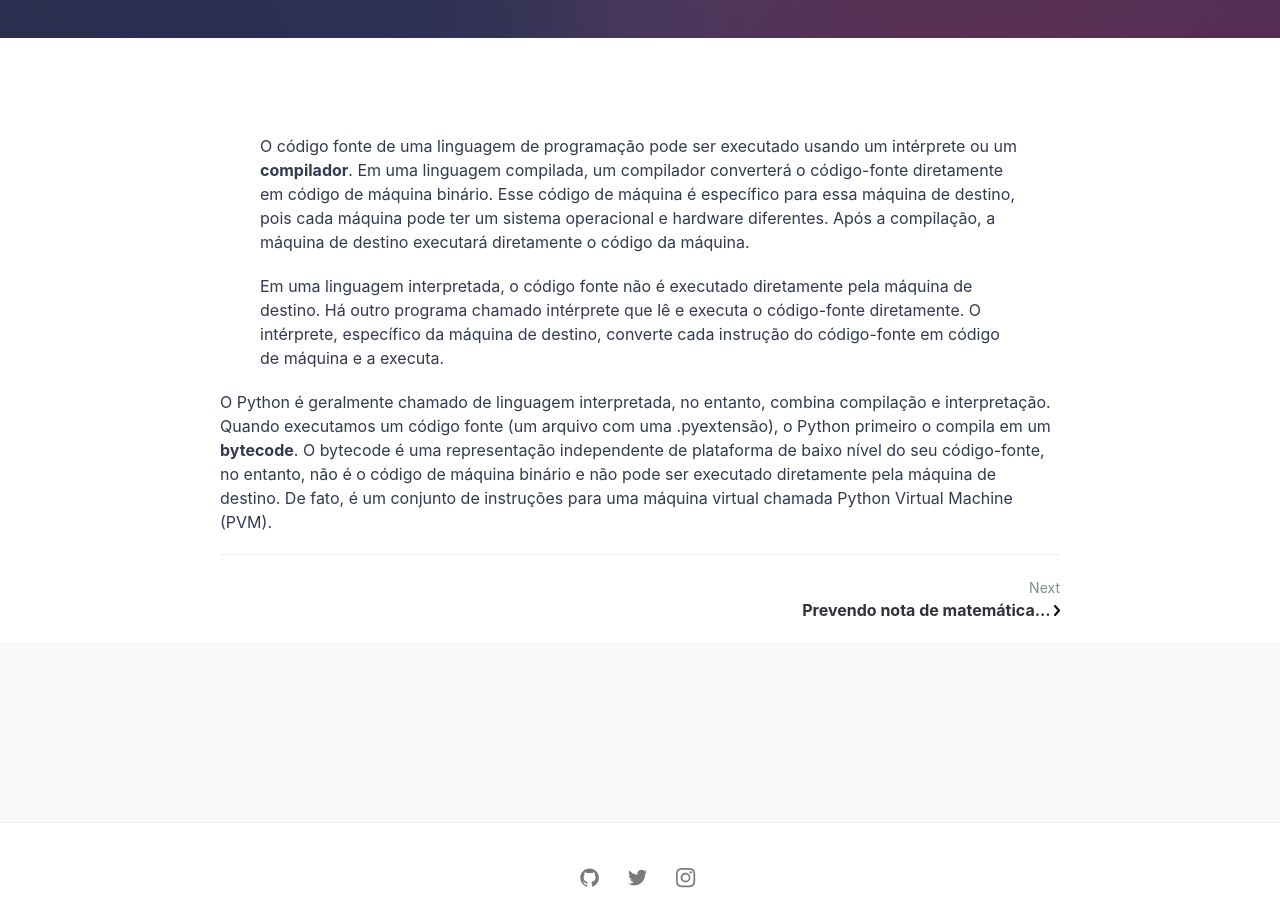
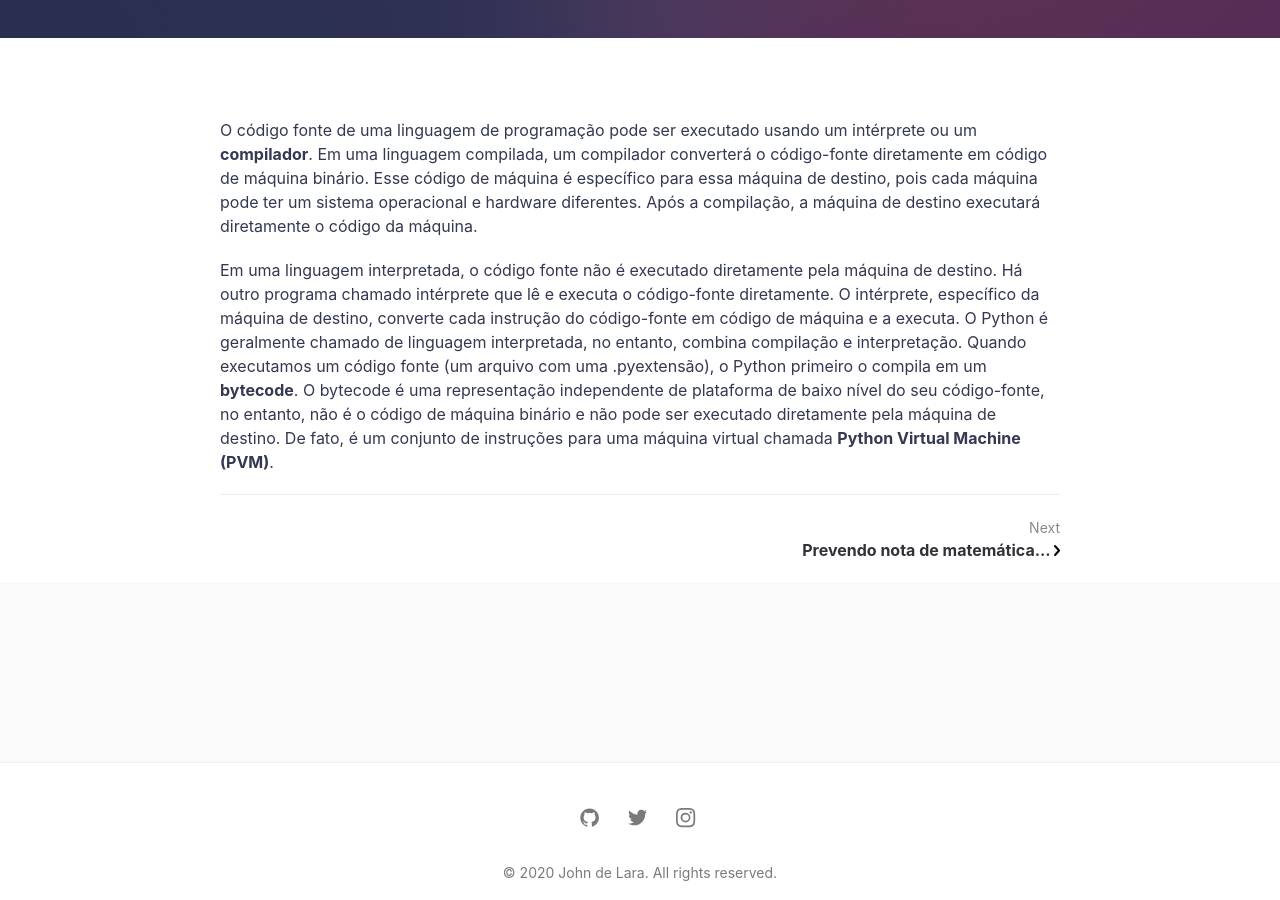
Before and after one commit to johndelara1/portfolioweb, a Jekyll site: the page built from _posts/2020-04-05-Como funciona o python?.md, in a window 1280 px wide and 900 px high, scrolled down 538 px. Built offline with Jekyll 4.4.1, drawn with Linux system fonts in a browser that asks for light colours; comment, search, counter and statistics services are not loaded.

Commit message:
artigo como funciona Python

```diff
--- a/_posts/2020-04-05-Como funciona o python?.md
+++ b/_posts/2020-04-05-Como funciona o python?.md
@@ -5,20 +5,18 @@
 categories: [Regras de Assiciação, Data Analysis, Rstudio]
 ---
 
-> O código fonte de uma linguagem de programação pode ser executado
-> usando um intérprete ou um **compilador**. Em uma linguagem compilada,
-> um compilador converterá o código-fonte diretamente em código de
-> máquina binário. Esse código de máquina é específico para essa
-> máquina de destino, pois cada máquina pode ter um sistema operacional
-> e hardware diferentes. Após a compilação, a máquina de destino executará
-> diretamente o código da máquina.
->
-> Em uma linguagem interpretada, o código fonte não é executado diretamente
-> pela máquina de destino. Há outro programa chamado intérprete que lê e executa
-> o código-fonte diretamente. O intérprete, específico da máquina de destino,
-> converte cada instrução do código-fonte em código de máquina e a executa.
->
+O código fonte de uma linguagem de programação pode ser executado
+usando um intérprete ou um **compilador**. Em uma linguagem compilada,
+um compilador converterá o código-fonte diretamente em código de
+máquina binário. Esse código de máquina é específico para essa
+máquina de destino, pois cada máquina pode ter um sistema operacional
+e hardware diferentes. Após a compilação, a máquina de destino executará
+diretamente o código da máquina.
 
+Em uma linguagem interpretada, o código fonte não é executado diretamente
+pela máquina de destino. Há outro programa chamado intérprete que lê e executa
+o código-fonte diretamente. O intérprete, específico da máquina de destino,
+converte cada instrução do código-fonte em código de máquina e a executa.
 O Python é geralmente chamado de linguagem interpretada, no entanto,
 combina compilação e interpretação. Quando executamos um
 código fonte (um arquivo com uma .pyextensão), o Python primeiro o compila
@@ -26,4 +24,4 @@
 de baixo nível do seu código-fonte, no entanto, não é o código de máquina binário
 e não pode ser executado diretamente pela máquina de destino. De fato,
 é um conjunto de instruções para uma máquina virtual chamada
-Python Virtual Machine (PVM).
+**Python Virtual Machine (PVM)**.
```
